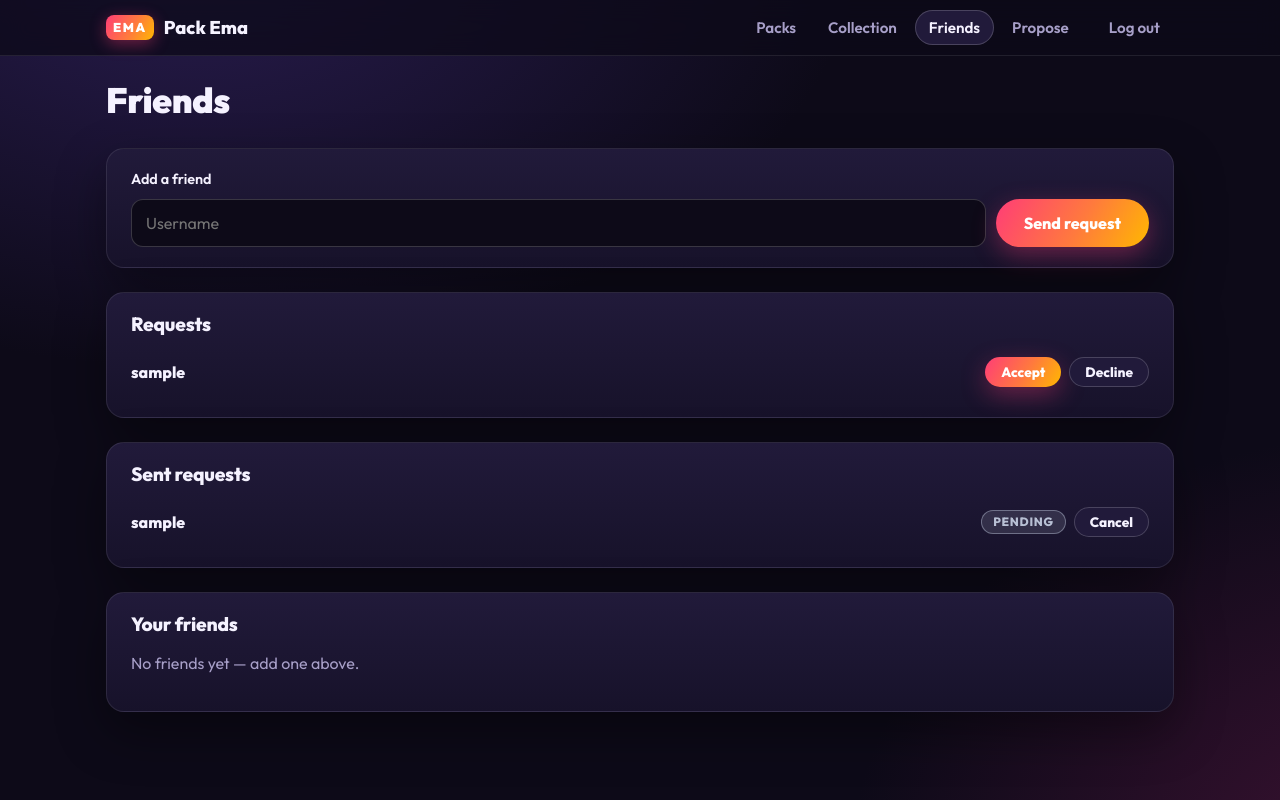
After one commit to LucaCeccarelli/EmaPack, a Django app: page /friends/ in a window 1280 px wide. The commit adds this page. Run offline with Django 5.2, Linux system fonts and the light colour scheme; a user stored in the database is signed in; tables that the repository leaves empty hold one stand-in row (values such as "Sample post").

Commit message:
feat: players can add friends and view their collection
Adds a friends system: send/accept/decline friend requests by
username (crossed requests auto-accept), and view a friend's
collection read-only once you're friends. New Friendship model,
game/friends.py for the request logic, and a Friends nav page.

Co-Authored-By: Claude Sonnet 5 <noreply@anthropic.com>

```diff
--- a/game/admin.py
+++ b/game/admin.py
@@ -2,10 +2,11 @@ from django.contrib import admin, messages
 from django.contrib.auth.admin import UserAdmin
 from django.utils.html import format_html
 
-from .models import Card, CardProposal, Pull, Status, User
+from .models import Card, CardProposal, Friendship, Pull, Status, User
 
 admin.site.register(User, UserAdmin)
 admin.site.register(Pull)
+admin.site.register(Friendship)
 
 
 def thumb(image):
--- /dev/null
+++ b/game/friends.py
@@ -0,0 +1,72 @@
+from django.db.models import Q
+
+from .models import Friendship, User
+
+
+class FriendError(Exception):
+    """Can't complete this friend action (message is shown to the user)."""
+
+
+def are_friends(a, b):
+    return (
+        Friendship.objects.filter(status=Friendship.Status.ACCEPTED)
+        .filter(Q(from_user=a, to_user=b) | Q(from_user=b, to_user=a))
+        .exists()
+    )
+
+
+def friends_of(user):
+    """Accepted friends of `user`, as User instances (each tagged with its friendship_id)."""
+    rows = (
+        Friendship.objects.filter(status=Friendship.Status.ACCEPTED)
+        .filter(Q(from_user=user) | Q(to_user=user))
+        .select_related("from_user", "to_user")
+    )
+    friends = []
+    for row in rows:
+        other = row.to_user if row.from_user_id == user.id else row.from_user
+        other.friendship_id = row.pk
+        friends.append(other)
+    return friends
+
+
+def send_request(user, username):
+    """Send a friend request from `user` to `username` (case-insensitive); auto-accepts a crossed request."""
+    username = (username or "").strip()
+    try:
+        target = User.objects.get(username__iexact=username)
+    except User.DoesNotExist:
+        raise FriendError(f"No player named “{username}”.")
+    if target.pk == user.pk:
+        raise FriendError("You can't add yourself.")
+    if are_friends(user, target):
+        raise FriendError(f"You're already friends with {target.username}.")
+    reverse_request = Friendship.objects.filter(
+        from_user=target, to_user=user, status=Friendship.Status.PENDING
+    ).first()
+    if reverse_request:
+        reverse_request.status = Friendship.Status.ACCEPTED
+        reverse_request.save(update_fields=["status"])
+        return reverse_request
+    friendship, created = Friendship.objects.get_or_create(from_user=user, to_user=target)
+    if not created:
+        raise FriendError(f"You already sent {target.username} a request.")
+    return friendship
+
+
+def accept_request(user, friendship_id):
+    friendship = Friendship.objects.filter(
+        pk=friendship_id, to_user=user, status=Friendship.Status.PENDING
+    ).first()
+    if not friendship:
+        raise FriendError("That request no longer exists.")
+    friendship.status = Friendship.Status.ACCEPTED
+    friendship.save(update_fields=["status"])
+    return friendship
+
+
+def remove_friendship(user, friendship_id):
+    """Decline a request, cancel one you sent, or remove an accepted friend — all just delete the row."""
+    deleted, _ = Friendship.objects.filter(pk=friendship_id).filter(Q(from_user=user) | Q(to_user=user)).delete()
+    if not deleted:
+        raise FriendError("That request no longer exists.")
--- a/game/models.py
+++ b/game/models.py
@@ -68,3 +68,22 @@ class Pull(models.Model):
     user = models.ForeignKey(User, on_delete=models.CASCADE, related_name="pulls")
     card = models.ForeignKey(Card, on_delete=models.CASCADE, related_name="pulls")
     opened_at = models.DateTimeField(db_index=True)
+
+
+class Friendship(models.Model):
+    """A friend request from `from_user` to `to_user`; accepted once the recipient confirms it."""
+
+    class Status(models.TextChoices):
+        PENDING = "pending", "Pending"
+        ACCEPTED = "accepted", "Accepted"
+
+    from_user = models.ForeignKey(User, on_delete=models.CASCADE, related_name="friendships_sent")
+    to_user = models.ForeignKey(User, on_delete=models.CASCADE, related_name="friendships_received")
+    status = models.CharField(max_length=10, choices=Status.choices, default=Status.PENDING, db_index=True)
+    created_at = models.DateTimeField(auto_now_add=True)
+
+    class Meta:
+        constraints = [models.UniqueConstraint(fields=["from_user", "to_user"], name="unique_friendship_pair")]
+
+    def __str__(self):
+        return f"{self.from_user} -> {self.to_user} ({self.status})"
--- a/game/static/game/tcg.css
+++ b/game/static/game/tcg.css
@@ -177,7 +177,25 @@ main { max-width: 1100px; margin: 0 auto; padding: 24px 16px 64px; }
 .flash { margin: 0 0 20px; padding: 12px 16px; border-radius: 12px; font-weight: 600; border: 1px solid var(--line-strong); background: var(--surface-2); }
 .flash-success { border-color: color-mix(in srgb, var(--uncommon) 50%, transparent); background: color-mix(in srgb, var(--uncommon) 12%, var(--surface)); }
 .flash-warning { border-color: color-mix(in srgb, var(--accent-2) 50%, transparent); background: color-mix(in srgb, var(--accent-2) 12%, var(--surface)); }
+.flash-error { border-color: color-mix(in srgb, var(--danger) 50%, transparent); background: color-mix(in srgb, var(--danger) 12%, var(--surface)); }
 .small { font-size: .85rem; }
+
+/* ---------- Friends ---------- */
+.add-friend { padding: 20px 24px; margin-bottom: 24px; }
+.add-friend label { display: block; margin-bottom: 8px; font-weight: 600; font-size: .9rem; }
+.add-friend-row { display: flex; gap: 10px; }
+.add-friend-row input {
+  flex: 1; padding: 11px 14px; border-radius: 12px; font: inherit;
+  border: 1px solid var(--line-strong); background: var(--bg); color: var(--text);
+}
+.add-friend-row input:focus { outline: none; border-color: var(--focus); box-shadow: 0 0 0 3px color-mix(in srgb, var(--focus) 30%, transparent); }
+.friend-list { padding: 20px 24px; margin-bottom: 24px; }
+.friend-list h2 { margin: 0 0 12px; font-size: 1.2rem; }
+.friend-list ul { margin: 0; padding: 0; list-style: none; }
+.friend-list li { display: flex; align-items: center; gap: 12px; padding: 10px 0; border-top: 1px solid var(--line); }
+.friend-list li:first-child { border-top: 0; }
+.friend-actions { margin-left: auto; display: flex; gap: 8px; align-items: center; }
+.btn.small { padding: 6px 16px; font-size: .85rem; }
 
 /* ---------- Card editor ---------- */
 .page-head p { margin: 8px 0 0; max-width: 60ch; }
--- a/game/templates/base.html
+++ b/game/templates/base.html
@@ -18,6 +18,7 @@
     <nav class="nav">
       <a href="{% url 'home' %}" {% if here == 'home' %}class="active" aria-current="page"{% endif %}>Packs</a>
       <a href="{% url 'collection' %}" {% if here == 'collection' or here == 'card_detail' %}class="active" aria-current="page"{% endif %}>Collection</a>
+      <a href="{% url 'friends' %}" {% if here == 'friends' or here == 'friend_collection' %}class="active" aria-current="page"{% endif %}>Friends</a>
       <a href="{% url 'propose_card' %}" {% if here == 'propose_card' %}class="active" aria-current="page"{% endif %}>Propose</a>
       <form method="post" action="{% url 'logout' %}">{% csrf_token %}<button class="nav-logout" title="Log out {{ user.username }}">Log out</button></form>
     </nav>
--- /dev/null
+++ b/game/templates/game/friends.html
@@ -0,0 +1,69 @@
+{% extends "base.html" %}
+{% block title %}Friends · Pack Ema{% endblock %}
+{% block content %}
+<header class="page-head">
+  <h1>Friends</h1>
+</header>
+
+<form class="panel add-friend" method="post">
+  {% csrf_token %}
+  <label for="username">Add a friend</label>
+  <div class="add-friend-row">
+    <input type="text" name="username" id="username" placeholder="Username" required>
+    <button class="btn">Send request</button>
+  </div>
+</form>
+
+{% if incoming %}
+<section class="panel friend-list">
+  <h2>Requests</h2>
+  <ul>
+    {% for f in incoming %}
+    <li>
+      <strong>{{ f.from_user.username }}</strong>
+      <span class="friend-actions">
+        <form method="post" action="{% url 'friend_accept' f.pk %}">{% csrf_token %}<button class="btn small">Accept</button></form>
+        <form method="post" action="{% url 'friend_remove' f.pk %}">{% csrf_token %}<button class="btn small ghost">Decline</button></form>
+      </span>
+    </li>
+    {% endfor %}
+  </ul>
+</section>
+{% endif %}
+
+{% if outgoing %}
+<section class="panel friend-list">
+  <h2>Sent requests</h2>
+  <ul>
+    {% for f in outgoing %}
+    <li>
+      <strong>{{ f.to_user.username }}</strong>
+      <span class="friend-actions">
+        <span class="chip">Pending</span>
+        <form method="post" action="{% url 'friend_remove' f.pk %}">{% csrf_token %}<button class="btn small ghost">Cancel</button></form>
+      </span>
+    </li>
+    {% endfor %}
+  </ul>
+</section>
+{% endif %}
+
+<section class="panel friend-list">
+  <h2>Your friends</h2>
+  {% if friends %}
+  <ul>
+    {% for user in friends %}
+    <li>
+      <strong>{{ user.username }}</strong>
+      <span class="friend-actions">
+        <a class="btn small ghost" href="{% url 'friend_collection' user.username %}">View collection</a>
+        <form method="post" action="{% url 'friend_remove' user.friendship_id %}">{% csrf_token %}<button class="btn small ghost">Remove</button></form>
+      </span>
+    </li>
+    {% endfor %}
+  </ul>
+  {% else %}
+  <p class="muted">No friends yet — add one above.</p>
+  {% endif %}
+</section>
+{% endblock %}
--- a/game/views.py
+++ b/game/views.py
@@ -6,14 +6,15 @@ from django.contrib.auth import login
 from django.contrib.auth.decorators import login_required
 from django.contrib.auth.forms import UserCreationForm
 from django.db.models import Count
-from django.http import JsonResponse
+from django.http import Http404, JsonResponse
 from django.shortcuts import get_object_or_404, redirect, render
 from django.utils import timezone
 from django.template.loader import render_to_string
 from django.views.decorators.http import require_POST
 
+from . import friends as friend_logic
 from .management.commands.import_komi import HEX_COLOR
-from .models import Card, Rarity, Status, User
+from .models import Card, Friendship, Rarity, Status, User
 from .packs import PackUnavailable, open_pack
 
 
@@ -143,6 +144,60 @@ def card_detail(request, pk):
 
 
 @login_required
+def friends(request):
+    if request.method == "POST":
+        try:
+            friend_logic.send_request(request.user, request.POST.get("username", ""))
+            messages.success(request, "Friend request sent!")
+        except friend_logic.FriendError as e:
+            messages.error(request, str(e))
+        return redirect("friends")
+    return render(request, "game/friends.html", {
+        "friends": friend_logic.friends_of(request.user),
+        "incoming": Friendship.objects.filter(
+            to_user=request.user, status=Friendship.Status.PENDING
+        ).select_related("from_user"),
+        "outgoing": Friendship.objects.filter(
+            from_user=request.user, status=Friendship.Status.PENDING
+        ).select_related("to_user"),
+    })
+
+
+@login_required
+@require_POST
+def friend_accept(request, pk):
+    try:
+        friend_logic.accept_request(request.user, pk)
+    except friend_logic.FriendError as e:
+        messages.error(request, str(e))
+    return redirect("friends")
+
+
+@login_required
+@require_POST
+def friend_remove(request, pk):
+    try:
+        friend_logic.remove_friendship(request.user, pk)
+    except friend_logic.FriendError as e:
+        messages.error(request, str(e))
+    return redirect("friends")
+
+
+@login_required
+def friend_collection(request, username):
+    friend = get_object_or_404(User, username__iexact=username)
+    if not friend_logic.are_friends(request.user, friend):
+        raise Http404
+    cards = (
+        Card.objects.filter(pulls__user=friend)
+        .annotate(copies=Count("pulls"))
+        .order_by("-rarity", "name")
+    )
+    total = Card.objects.filter(status=Status.APPROVED).count()
+    return render(request, "game/collection.html", {"cards": cards, "total": total, "owner": friend})
+
+
+@login_required
 def propose_card(request):
     mine = request.user.proposals.order_by("-proposed_at")
     at_limit = mine.filter(status=Status.PENDING).count() >= MAX_PENDING_PROPOSALS
--- a/tcg/urls.py
+++ b/tcg/urls.py
@@ -12,6 +12,10 @@ urlpatterns = [
     path("collection/", views.collection, name="collection"),
     path("cards/<int:pk>/", views.card_detail, name="card_detail"),
     path("cards/propose/", views.propose_card, name="propose_card"),
+    path("friends/", views.friends, name="friends"),
+    path("friends/<int:pk>/accept/", views.friend_accept, name="friend_accept"),
+    path("friends/<int:pk>/remove/", views.friend_remove, name="friend_remove"),
+    path("friends/<str:username>/collection/", views.friend_collection, name="friend_collection"),
     path("signup/", views.signup, name="signup"),
     path("login/", auth_views.LoginView.as_view(), name="login"),
     path("logout/", auth_views.LogoutView.as_view(), name="logout"),
```
Also changed, not shown: game/templates/game/collection.html (+14 -2 lines), game/tests/test_friends.py (added, +199 -0 lines), game/migrations/0004_friendship.py (added).
